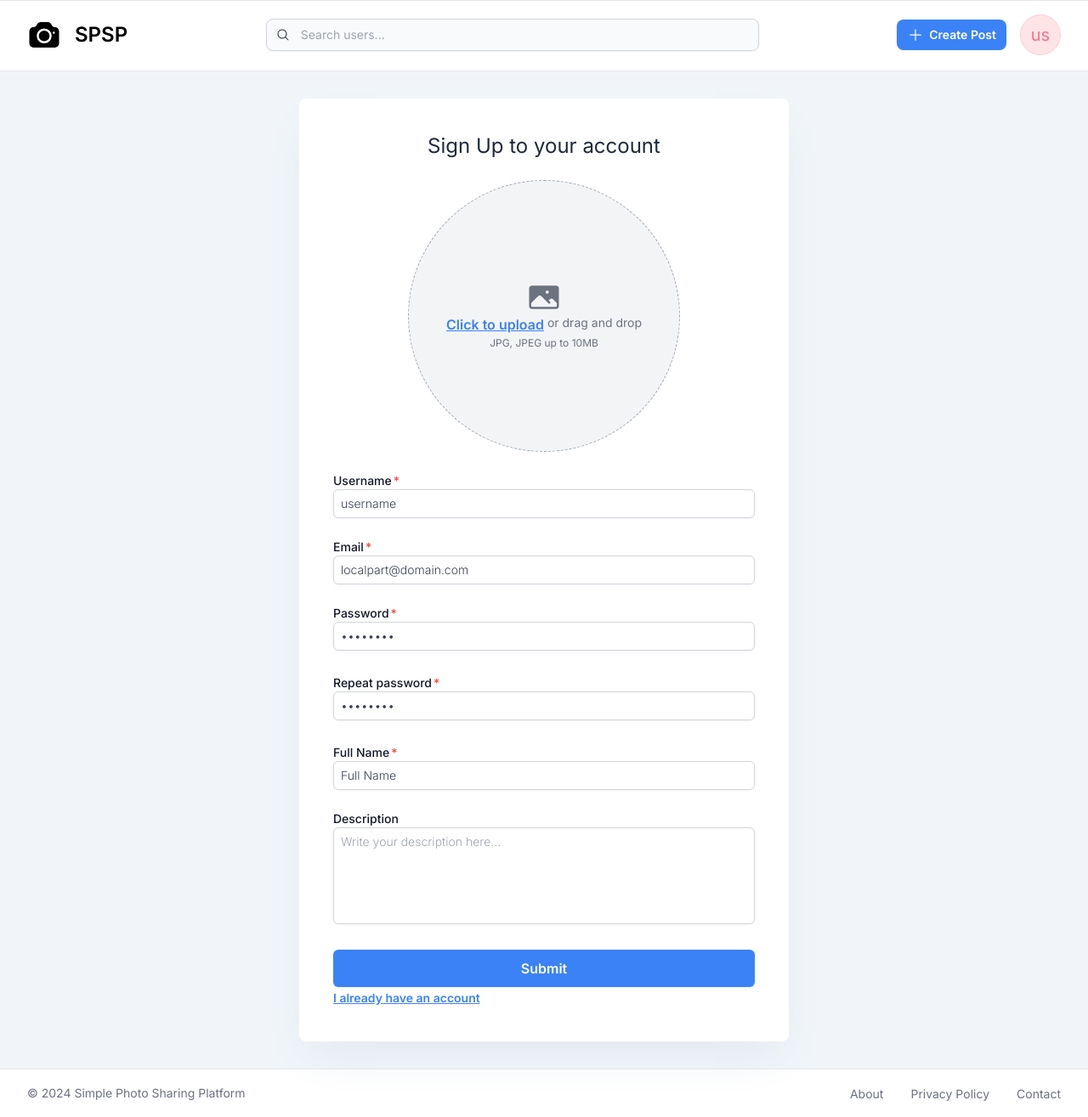
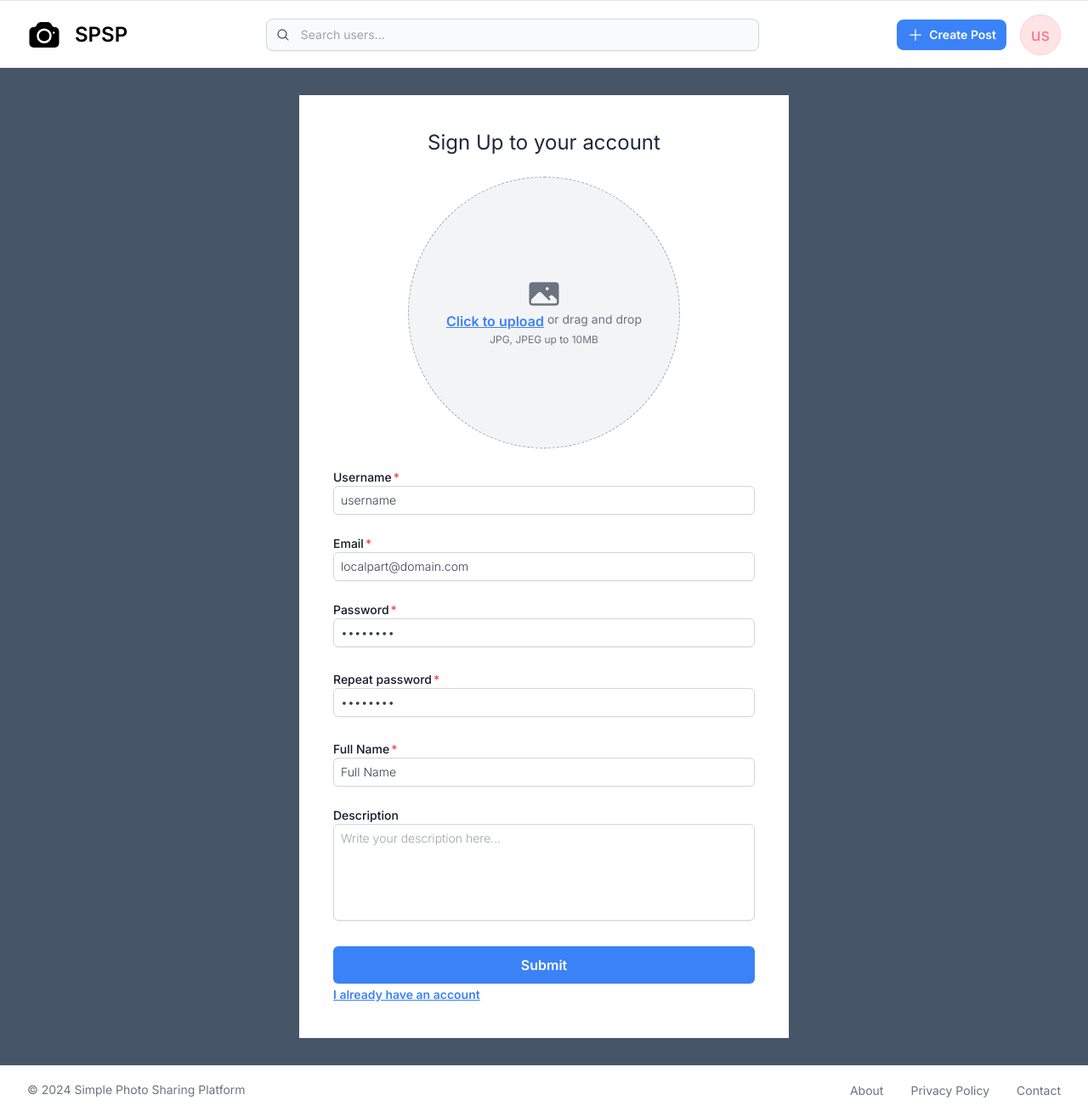
Before and after one commit to Xamarsia/photo-sharing-platform-frontend, a Next.js app: page /auth/signup in a window 1280 px wide. Shown: the whole page at 85% size. Built offline with nearby package versions, Linux system fonts and the light colour scheme.

Commit message:
Remove create post button

```diff
--- a/app/layout.tsx
+++ b/app/layout.tsx
@@ -2,20 +2,12 @@ import type { Metadata } from 'next';
 import { Inter } from 'next/font/google';
 import '@/app/styles/globals.css';
 
+import { getDictionary } from '@/lib/localization';
+import { getUser } from '@/lib/profile-controller';
+
 import Footer from '@/components/common/Footer';
-import Navbar from '@/components/common/Navbar';
-import CreatePostButton from '@/components/buttons/CreatePostButton';
-
-import { getDictionary } from '@/lib/localization';
-import ProfilePreviewDropdown from '@/components/profile/ProfilePreviewDropdown';
-import DropdownButton from '@/components/buttons/DropdownButton';
-import SearchBar from '@/components/common/SearchBar';
-import Logo from '@/components/common/Logo';
-import { getUser } from '@/lib/profile-controller';
-import IconButton from '@/components/buttons/IconButton';
-
-import bars3 from '@/public/bars-3/bars-3.svg';
-import bars3Hovered from '@/public/bars-3/bars-3-hovered.svg';
+import Header from '@/components/common/Header';
+import FixedRoundCreatePostButton from '@/components/buttons/FixedRoundCreatePostButton';
 
 const inter = Inter({ subsets: ['latin'] })
 
@@ -36,22 +28,12 @@ export default async function RootLayout({
   return (
     <html lang="en" className='size-full'>
       <body className={`${inter.className} size-full flex flex-col items-stretch relative`}>
-        <header className=' flex-shrink-0 z-10 sticky top-0'>
-          <Navbar local={dict} />
-        </header>
-        <main className='flex flex-grow relative flex-shrink-0 bg-slate-100'>
+        <Header local={dict} />
+        <main className='flex flex-grow relative flex-shrink-0 bg-slate-600'>
           {children}
-
-          <div className='absolute flex flex-col-reverse h-full top-0 right-0 pointer-events-none '>
-            <div className='sticky bottom-4 m-4 sm:bottom-8 sm:m-8 md:hidden block focus:pointer-events-auto'>
-              <CreatePostButton local={dict} style='round' />
-            </div>
-          </div>
-
+          <FixedRoundCreatePostButton />
         </main>
-        <footer className='flex-shrink-0'>
-          <Footer local={dict} />
-        </footer>
+        <Footer local={dict} />
       </body>
     </html>
   )
--- a/app/styles/components/card.module.css
+++ /dev/null
@@ -1,11 +0,0 @@
-.card {
-    @apply bg-white shadow-2xl shadow-slate-200 rounded-lg w-full m-8
-}
-
-.base {
-    @apply max-w-xl p-6 sm:p-10  /* 576px */
-}
-
-.large {
-    @apply max-w-2xl p-8 sm:p-12 /* 672px */
-}
--- a/components/buttons/CreatePostButton.tsx
+++ /dev/null
@@ -1,29 +0,0 @@
-"use client";
-
-
-import plus from '@/public/plus/plus-white.svg';
-
-import TextIconButton from "@/components/buttons/TextIconButton";
-import IconButton from "@/components/buttons/IconButton";
-
-import { useRouter } from 'next/navigation';
-
-type Props = {
-    local: any,
-    style: 'round' | 'rectungle'
-}
-
-export default function CreatePostButton({ local, style }: Props) {
-    const router = useRouter()
-
-    const handleClick = () => {
-        router.push('/post/create');
-    }
-
-    return (
-        <>
-            {style == 'round' && <IconButton style='primary' size='large' rounded='rounded-full' icon={plus} hoveredIcon={plus} onClick={handleClick} />}
-            {style == 'rectungle' && <TextIconButton fill="content" text={local.createPost} style={'primary'} icon={plus} iconSide='left' size="small" rounded="rounded-lg" onClick={handleClick} />}
-        </>
-    );
-}
--- /dev/null
+++ b/components/buttons/FixedRoundCreatePostButton.tsx
@@ -0,0 +1,21 @@
+"use client";
+
+
+import plus from '@/public/plus/plus-white.svg';
+
+import IconButton from "@/components/buttons/IconButton";
+
+import { useRouter } from 'next/navigation';
+
+
+export default function FixedRoundCreatePostButton() {
+    const router = useRouter()
+
+    return (
+        <div className='absolute flex flex-col-reverse h-full top-0 right-0 z-60 pointer-events-none '>
+            <div className='sticky bottom-4 m-4 sm:bottom-8 sm:m-8 md:hidden block focus:pointer-events-auto'>
+                <IconButton style='primary' size='large' rounded='rounded-full' icon={plus} hoveredIcon={plus} onClick={(e) => { router.push('/post/create') }} />
+            </div>
+        </div>
+    );
+}
--- a/components/common/Card.tsx
+++ b/components/common/Card.tsx
@@ -1,20 +1,14 @@
 import React, { ReactNode } from "react";
-
-import styles from '@/app/styles/components/card.module.css'
 
 
 type CardProps = {
     children: ReactNode,
-    size?: 'base' | 'large',
 }
 
 
-export default function Card({ children, size = 'base' }: CardProps) {
+export default function Card({ children }: CardProps) {
     return (
-        <div className={`
-                ${styles["card"]}
-                ${styles[size]}
-            `}>
+        <div className={"bg-white w-full m-8 max-w-xl p-6 sm:p-10"}>
             {children}
         </div>
     )
--- a/components/common/Footer.tsx
+++ b/components/common/Footer.tsx
@@ -16,7 +16,7 @@ export default function Footer({ local }: Props) {
     const router = useRouter();
 
     return (
-        <footer className="bg-white w-full z-5 border-t border-gray-200">
+        <footer className="bg-white w-full z-5 border-t border-gray-200 flex-shrink-0">
             <div className="flex flex-col items-center justify-between py-2 sm:py-4 sm:px-4 md:flex-row md:px-8 md:py-4 gap-2 md:gap-4">
                 <Text style='secondary-info' size='small' text={local.copyrightText} />
                 <FooterMenu local={local} />
--- a/components/common/Navbar.tsx
+++ b/components/common/Header.tsx
@@ -7,8 +7,10 @@ import Logo from "@/components/common/Logo";
 import SearchBar from "@/components/common/SearchBar";
 import TextButton from "@/components/buttons/TextButton";
 import DropdownButton from "@/components/buttons/DropdownButton";
-import CreatePostButton from "@/components/buttons/CreatePostButton";
+import TextIconButton from "@/components/buttons/TextIconButton";
 import ProfilePreviewDropdown from "@/components/profile/ProfilePreviewDropdown";
+
+import plus from '@/public/plus/plus-white.svg';
 
 
 type Props = {
@@ -16,12 +18,13 @@ type Props = {
 }
 
 
-export default function Navbar({ local }: Props) {
+export default function Header({ local }: Props) {
     const router = useRouter();
     const user = getUser();
 
     return (
-        <nav className="bg-white w-full border-y border-gray-200 h-[84px]">
+
+        <header className="flex-shrink-0 z-10 sticky top-0 bg-white w-full border-y border-gray-200 h-20">
             <div className="flex items-center justify-between py-4 px-4 md:px-8 gap-2 md:gap-4">
                 <Logo />
                 <div className={`grow max-w-[580px] ${user ? "block" : "hidden"}`}>
@@ -32,7 +35,7 @@ export default function Navbar({ local }: Props) {
                     {user
                         ? <>
                             <div className='md:block hidden m-auto'>
-                                <CreatePostButton local={local} style="rectungle" />
+                                <TextIconButton fill="content" text={local.createPost} style={'primary'} icon={plus} iconSide='left' size="small" rounded="rounded-lg" onClick={() => { router.push('/post/create') }} />
                             </div>
                             <div className="md:block">
                                 <ProfilePreviewDropdown user={user}>
@@ -47,6 +50,6 @@ export default function Navbar({ local }: Props) {
                     }
                 </div>
             </div>
-        </nav>
+        </header>
     )
 }
```
